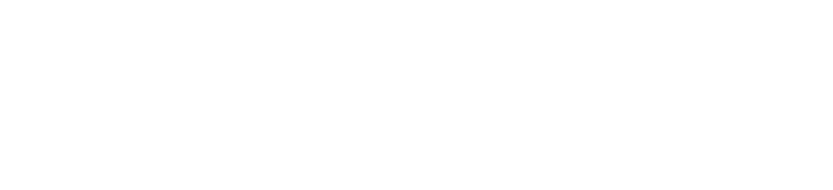
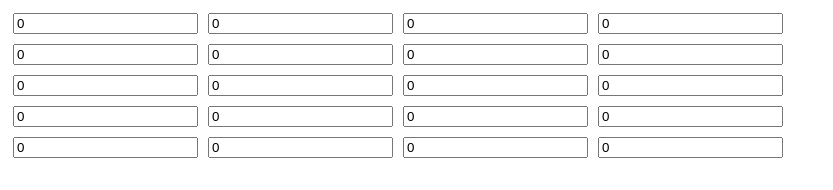
Before and after one commit to Belousych/matrix, a plain HTML site: page index.html in a window 1280 px wide. Shown: the whole page, without its empty margins (0-833 px from the left). Drawn offline with Linux system fonts and the light colour scheme.

Commit message:
render matrix

```diff
--- a/index.html
+++ b/index.html
@@ -4,6 +4,7 @@
 <head>
     <meta charset="UTF-8">
     <title>Matrix</title>
+    <link rel="stylesheet" href="style.css">
 </head>
 
 <body>
@@ -18,42 +19,65 @@
                 var rows = this.rows;
                 var columns = this.columns;
                 var arr = [];
-                for (var i = 0; i < columns; i++) {
+                for (var i = 0; i < rows; i++) {
                     arr[i] = [];
                     if (this.arrState[i] == undefined) {
-                        for (var j = 0; j < rows; j++) {
+                        for (var j = 0; j < columns; j++) {
                             arr[i][j] = 0
                         }
                     } else {
-                        for (var j = 0; j < rows; j++) {
+                        for (var j = 0; j < columns; j++) {
                             this.arrState[i][j] == undefined ? arr[i][j] = 0 : arr[i][j] = this.arrState[i][j]
                         }
                     }
                 }
                 this.arrState = arr;
+
+
+                var input = document.querySelectorAll('input');
+                document.addEventListener('change', function(){
+                    alert('dfdfdsfdfad');
+                });
+                // for (var i = 0; i < input.length; i++) {
+                //     input[i].addEventListener('input', function(){
+                //
+                //     });
+                // }
             }
-            this.addRow = function(){
+            this.addRow = function() {
                 this.rows++;
                 this.init();
             }
-            this.delRow = function(){
+            this.delRow = function() {
                 this.rows--;
                 this.init();
             }
-            this.addColumns = function(){
+            this.addColumns = function() {
                 this.columns++;
                 this.init();
             }
-            this.delColumns = function(){
+            this.delColumns = function() {
                 this.columns--;
                 this.init();
             }
-            this.render = function(idDomElem){
-
+            this.render = function(idDomElem) {
+                var elem = document.getElementById(idDomElem);
+                var html = '<ul class="matrix-list">';
+                for (var i = 0; i < rows; i++) {
+                    for (var j = 0; j < columns; j++) {
+                        html += '<li class="matrix-list__item"><input type="text" value='+ this.arrState[i][j] +' data-row='+ i +' data-col='+j+'></li>'
+                    }
+                    html += '<li class="clear"></li>'
+                }
+                html += '</ul>'
+                elem.innerHTML = html;
             }
             this.init();
         }
-        var matrixA = new Matrix(3,4);
+        var matrixA = new Matrix(5, 4);
+        matrixA.render('a');
+
+
     </script>
 </body>
 
--- /dev/null
+++ b/style.css
@@ -0,0 +1,14 @@
+.matrix-list {
+    padding: 0;
+    margin: 0;
+    list-style: none;
+}
+.matrix-list__item {
+    display: block;
+    float: left;
+    margin: 5px;
+}
+
+.clear {
+    clear: both;
+}
```
